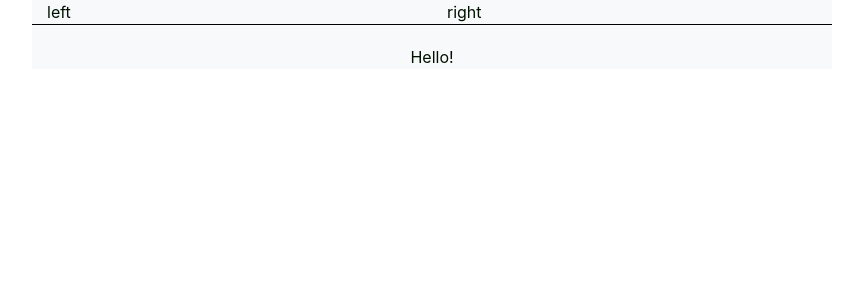
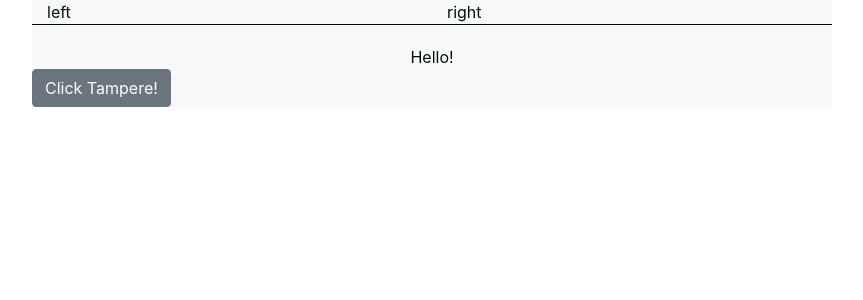
Before and after one commit to MegDeri/weather-app, a React (Create React App) app: page / in a window 1280 px wide. Shown: the top 300 px of the page, without its empty margins (208-1071 px from the left). Built offline with nearby package versions, Linux system fonts and the light colour scheme.

Commit message:
Connect to API

```diff
--- a/package.json
+++ b/package.json
@@ -13,7 +13,7 @@
     "react-animated-css": "^1.2.1",
     "react-dom": "^16.13.0",
     "react-icons": "^3.7.0",
-    "react-scripts": "3.4.0",
+    "react-scripts": "3.2.0",
     "reactstrap": "^8.4.1"
   },
   "scripts": {
--- a/src/App.js
+++ b/src/App.js
@@ -1,12 +1,35 @@
 import React from "react";
 import "./App.scss";
 import { MainLayout } from "./component/layout/MainLayout";
+import DropBar from "./component/features/DropBar";
+
+const API_KEY = "844e5ccfa57fee902cb9b1e8599d046a";
 
 class App extends React.Component {
+  // getWeather = async (e) => {
+  //   e.preventDefault();
+  //   const api_call = await fetch(
+  //     `api.openweathermap.org/data/2.5/weather?q=Tampere&appid=${API_KEY}`
+  //   );
+  //   const data = await api_call.json();
+  //   console.log(data);
+  // }
+  getWeather = e => {
+    e.preventDefault();
+    fetch(`api.openweathermap.org/data/2.5/weather?q=Tampere&appid=${API_KEY}`)
+      .then(function (response) {
+        return response.json();
+      })
+      .then(function (json) {
+        console.log(json);
+      });
+  };
+
   render() {
     return (
       <MainLayout>
         <div className="App">Hello!</div>
+        <DropBar getWeather={this.getWeather} />
       </MainLayout>
     );
   }
--- /dev/null
+++ b/src/component/features/DropBar.js
@@ -0,0 +1,10 @@
+import React from "react";
+import { Button } from "reactstrap";
+
+const DropBar = props => (
+  <form onSubmit={props.getWeather}>
+    <Button name="city">Click Tampere!</Button>
+  </form>
+);
+
+export default DropBar;
```
Also changed, not shown: 2 other files (tests, documents, lock files or other folders).
